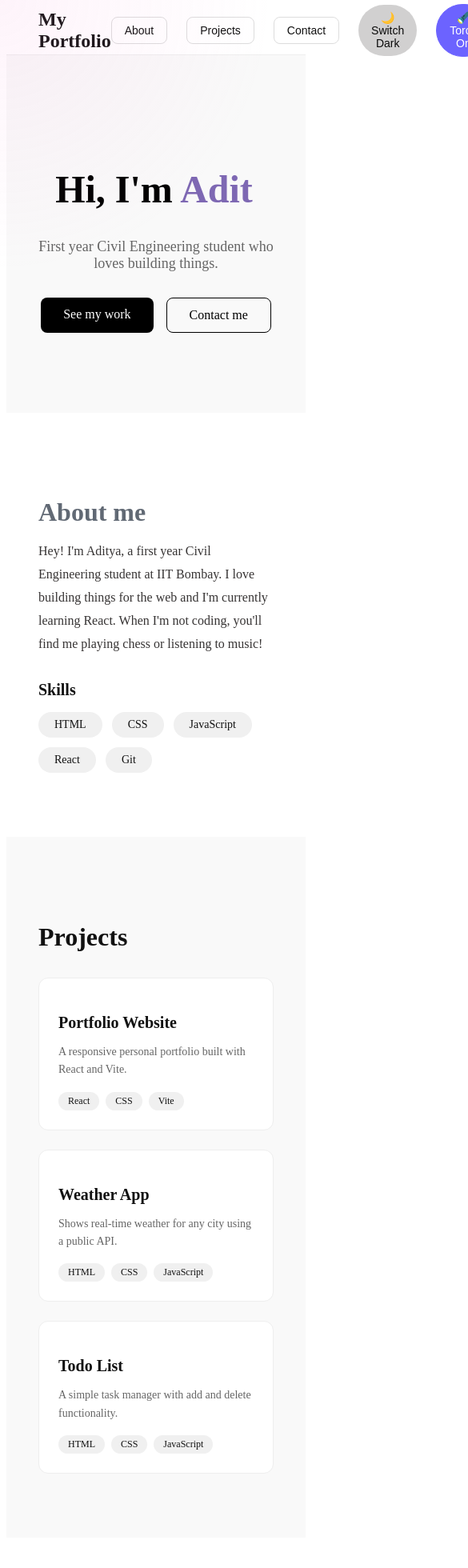
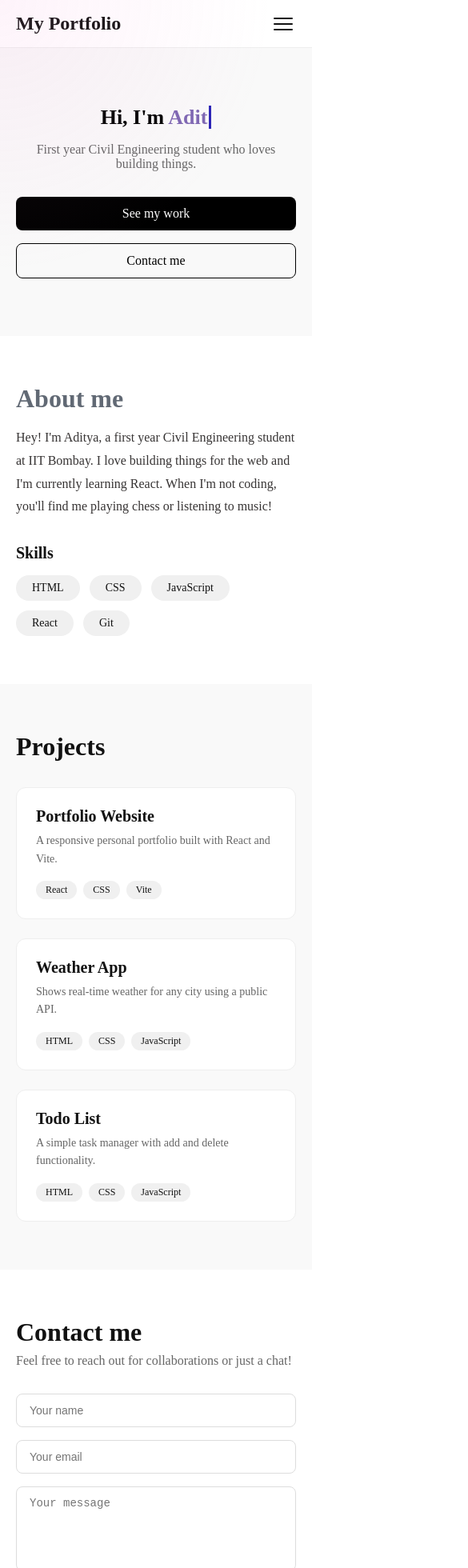
Before and after one commit to Aditya-Kiran7/my-portfolio, a React (Vite) app: page / in a window 390 px wide. Shown: the top 1960 px of the page at 80% size, 585 px wide, since content can reach past the window. Built offline with nearby package versions, Linux system fonts and the light colour scheme.

Commit message:
removed a responsive bug and added a menu bar for smaller devices

```diff
--- a/src/components/About.jsx
+++ b/src/components/About.jsx
@@ -1,17 +1,26 @@
 function About({ isDark }) {
   return (
-    <section id="about" style={{
+    <section id="about" className="about-section" style={{
       padding: '80px 40px',
       maxWidth: '800px',
       margin: '0 auto',
     }}>
-      <h2 style={{ fontSize: '32px', marginBottom: '16px', color: isDark ? '#fff' : '#616974ff', }}>About me</h2>
-      <p style={{ fontSize: '16px', color: isDark ? '#aaa' : '#373434ff', lineHeight: '1.8', marginBottom: '32px' }}>
+      <h2 style={{ fontSize: '32px', marginBottom: '16px', color: isDark ? '#fff' : '#616974ff' }}>
+        About me
+      </h2>
+      <p style={{
+        fontSize: '16px',
+        color: isDark ? '#aaa' : '#373434ff',
+        lineHeight: '1.8',
+        marginBottom: '32px',
+      }}>
         Hey! I'm Aditya, a first year Civil Engineering student at IIT Bombay.
         I love building things for the web and I'm currently learning React.
         When I'm not coding, you'll find me playing chess or listening to music!
       </p>
-      <h3 style={{ fontSize: '20px', marginBottom: '16px', color: isDark ? '#fff' : '#111' }}>Skills</h3>
+      <h3 style={{ fontSize: '20px', marginBottom: '16px', color: isDark ? '#fff' : '#111' }}>
+        Skills
+      </h3>
       <div style={{ display: 'flex', flexWrap: 'wrap', gap: '12px' }}>
         {['HTML', 'CSS', 'JavaScript', 'React', 'Git'].map((skill) => (
           <span key={skill} style={{
@@ -20,7 +29,9 @@ function About({ isDark }) {
             padding: '8px 20px',
             borderRadius: '999px',
             fontSize: '14px',
-          }}>{skill}</span>
+          }}>
+            {skill}
+          </span>
         ))}
       </div>
     </section>
--- a/src/components/Contact.jsx
+++ b/src/components/Contact.jsx
@@ -1,44 +1,57 @@
 function Contact({ isDark }) {
+  const inputStyle = {
+    flex: 1,
+    padding: '12px 16px',
+    borderRadius: '8px',
+    border: `1px solid ${isDark ? '#333' : '#ddd'}`,
+    backgroundColor: isDark ? '#1a1a1a' : '#fff',
+    color: isDark ? '#fff' : '#111',
+    fontSize: '14px',
+    width: '100%',
+  }
+
   return (
-    <section id="contact" style={{
+    <section id="contact" className="contact-section" style={{
       padding: '80px 40px',
       maxWidth: '800px',
       margin: '0 auto',
     }}>
-      <h2 style={{ fontSize: '32px', marginBottom: '8px', color: isDark ? '#fff' : '#111',}}>Contact me</h2>
+      <h2 style={{ fontSize: '32px', marginBottom: '8px', color: isDark ? '#fff' : '#111' }}>
+        Contact me
+      </h2>
       <p style={{ color: isDark ? '#aaa' : '#666', marginBottom: '32px' }}>
         Feel free to reach out for collaborations or just a chat!
       </p>
-      <div style={{ display: 'flex', flexDirection: 'column', gap: '16px' }}>
-        <div style={{ display: 'flex', gap: '16px' }}>
-          <input type="text" placeholder="Your name" style={{
-            flex: 1, padding: '12px 16px', borderRadius: '8px',
-            border: `1px solid ${isDark ? '#333' : '#ddd'}`,
-            backgroundColor: isDark ? '#1a1a1a' : '#fff',
-            color: isDark ? '#fff' : '#111',
-            fontSize: '14px',
-          }} />
-          <input type="email" placeholder="Your email" style={{
-            flex: 1, padding: '12px 16px', borderRadius: '8px',
-            border: `1px solid ${isDark ? '#333' : '#ddd'}`,
-            backgroundColor: isDark ? '#1a1a1a' : '#fff',
-            color: isDark ? '#fff' : '#111',
-            fontSize: '14px',
-          }} />
+
+      <div className="contact-row">
+        {/* Name + Email row — stacks on mobile via CSS */}
+        <div className="contact-name-email">
+          <input type="text" placeholder="Your name" style={inputStyle} />
+          <input type="email" placeholder="Your email" style={inputStyle} />
         </div>
-        <textarea placeholder="Your message" rows={5} style={{
-          padding: '12px 16px', borderRadius: '8px',
-          border: `1px solid ${isDark ? '#333' : '#ddd'}`,
-          backgroundColor: isDark ? '#1a1a1a' : '#fff',
-          color: isDark ? '#fff' : '#111',
-          fontSize: '14px', resize: 'none',
-        }} />
+
+        <textarea
+          placeholder="Your message"
+          rows={5}
+          style={{
+            ...inputStyle,
+            resize: 'none',
+            flex: 'unset',
+          }}
+        />
+
         <button style={{
           backgroundColor: isDark ? '#fff' : 'black',
           color: isDark ? '#111' : 'white',
-          padding: '14px', borderRadius: '8px',
-          border: 'none', fontSize: '16px', cursor: 'pointer',
-        }}>Send message</button>
+          padding: '14px',
+          borderRadius: '8px',
+          border: 'none',
+          fontSize: '16px',
+          cursor: 'pointer',
+          width: '100%',
+        }}>
+          Send message
+        </button>
       </div>
     </section>
   )
--- a/src/components/Hero.jsx
+++ b/src/components/Hero.jsx
@@ -8,29 +8,24 @@ function Hero({ isDark }) {
   useEffect(() => {
     const timeout = setTimeout(() => {
       if (!isDeleting) {
-        // typing
         if (displayText.length < fullText.length) {
           setDisplayText(fullText.slice(0, displayText.length + 1))
         } else {
-          // finished typing, wait then start deleting
           setTimeout(() => setIsDeleting(true), 1000)
         }
       } else {
-        // deleting
         if (displayText.length > 0) {
           setDisplayText(fullText.slice(0, displayText.length - 1))
         } else {
-          // finished deleting, start typing again
           setIsDeleting(false)
         }
       }
     }, isDeleting ? 80 : 150)
-
     return () => clearTimeout(timeout)
   }, [displayText, isDeleting])
 
   return (
-    <section  style={{
+    <section className="hero-section" style={{
       display: 'flex',
       flexDirection: 'column',
       alignItems: 'center',
@@ -38,7 +33,6 @@ function Hero({ isDark }) {
       textAlign: 'center',
       padding: '100px 20px',
       backgroundColor: isDark ? '#000000' : '#f9f9f9',
-
     }}>
       <h1 style={{ fontSize: '48px', marginBottom: '16px', color: isDark ? '#f9f9f9' : '#000000' }}>
         Hi, I'm{' '}
@@ -47,26 +41,38 @@ function Hero({ isDark }) {
           borderRight: '3px solid #2c25b7ff',
           marginLeft: '2px',
           animation: 'blink 0.7s step-end infinite',
-        }}></span>
+        }} />
       </h1>
-      <p style={{ fontSize: '18px', color: isDark ? '#aaa' : '#666', maxWidth: '500px', marginBottom: '32px' }}>
+
+      <p style={{
+        fontSize: '18px',
+        color: isDark ? '#aaa' : '#666',
+        maxWidth: '500px',
+        marginBottom: '32px',
+        padding: '0 8px',
+      }}>
         First year Civil Engineering student who loves building things.
       </p>
-      <div style={{ display: 'flex', gap: '16px' }}>
+
+      <div className="hero-buttons" style={{ display: 'flex', gap: '16px' }}>
         <a href="#projects" className="hero" style={{
           backgroundColor: isDark ? '#fff' : 'black',
           color: isDark ? '#111' : 'white',
           padding: '12px 28px',
           borderRadius: '8px',
           textDecoration: 'none',
-        }}>See my work</a>
+        }}>
+          See my work
+        </a>
         <a href="#contact" className="hero" style={{
           border: `1px solid ${isDark ? '#fff' : 'black'}`,
           padding: '12px 28px',
           borderRadius: '8px',
           textDecoration: 'none',
           color: isDark ? '#fff' : 'black',
-        }}>Contact me</a>
+        }}>
+          Contact me
+        </a>
       </div>
     </section>
   )
--- a/src/components/Navbar.jsx
+++ b/src/components/Navbar.jsx
@@ -1,21 +1,9 @@
+import { useState } from 'react'
+
 function Navbar({ isDark, setIsDark, cursorGlow, setCursorGlow }) {
-  return (
-    <nav style={{
-      display: 'flex',
-      justifyContent: 'space-between',
-      alignItems: 'center',
-      padding: '0 40px',
-      height: '60px',
-      borderBottom: `1px solid ${isDark ? '#333' : '#eee'}`,
-      position: 'sticky',
-      top: 0,
-      backgroundColor: isDark ? '#111' : 'white',
+  const [menuOpen, setMenuOpen] = useState(false)
 
-    }}>
-      <h2  onClick={() => window.scrollTo({ top: 0, behavior: 'smooth' })} style={{ color: isDark ? '#fff' : '#111' }} >My Portfolio</h2>
-      <div style={{ display: 'flex', gap: '24px', alignItems: 'center' }}>
-
-  <button className="nav" onClick={() => document.getElementById('about').scrollIntoView({ behavior: 'smooth' })} style={{
+  const navBtnStyle = {
     color: isDark ? '#ccc' : '#111',
     padding: '8px 16px',
     borderRadius: '8px',
@@ -23,35 +11,47 @@ function Navbar({ isDark, setIsDark, cursorGlow, setCursorGlow }) {
     backgroundColor: 'transparent',
     fontSize: '14px',
     cursor: 'pointer',
-}}>About</button>
+  }
 
-<button onClick={() => document.getElementById('projects').scrollIntoView({ behavior: 'smooth' })} className="nav" style={{
-  color: isDark ? '#ccc' : '#111',
-  padding: '8px 16px',
-  borderRadius: '8px',
-  border: `1px solid ${isDark ? '#555' : '#ddd'}`,
-  backgroundColor: 'transparent',
-  fontSize: '14px',
-  cursor: 'pointer',
-}}>Projects</button>
+  const scrollTo = (id) => {
+    document.getElementById(id)?.scrollIntoView({ behavior: 'smooth' })
+    setMenuOpen(false)
+  }
 
-<button onClick={() => document.getElementById('contact').scrollIntoView({ behavior: 'smooth' })} className="nav" style={{
-  color: isDark ? '#ccc' : '#111',
-  padding: '8px 16px',
-  borderRadius: '8px',
-  border: `1px solid ${isDark ? '#555' : '#ddd'}`,
-  backgroundColor: 'transparent',
-  fontSize: '14px',
-  cursor: 'pointer',
-}}>Contact</button>
-        <button className="navbar-switch-gradient"
+  return (
+    <>
+      <nav style={{
+        display: 'flex',
+        justifyContent: 'space-between',
+        alignItems: 'center',
+        padding: '0 20px',
+        height: '60px',
+        borderBottom: `1px solid ${isDark ? '#333' : '#eee'}`,
+        position: 'sticky',
+        top: 0,
+        zIndex: 100,
+        backgroundColor: isDark ? '#111' : 'white',
+      }}>
+        <h2
+          onClick={() => window.scrollTo({ top: 0, behavior: 'smooth' })}
+          style={{ color: isDark ? '#fff' : '#111', cursor: 'pointer' }}
+        >
+          My Portfolio
+        </h2>
+
+        {/* Desktop nav links */}
+        <div className="nav-links">
+          <button className="nav" onClick={() => scrollTo('about')} style={navBtnStyle}>About</button>
+          <button className="nav" onClick={() => scrollTo('projects')} style={navBtnStyle}>Projects</button>
+          <button className="nav" onClick={() => scrollTo('contact')} style={navBtnStyle}>Contact</button>
+
+          <button
+            className="navbar-switch-gradient"
             onClick={() => setIsDark(!isDark)}
-
             style={{
-
-            backgroundColor: isDark ? 'rgba(87, 83, 83, 0.3)' : 'rgba(105, 100, 100, 0.3)',
+              backgroundColor: isDark ? 'rgba(87,83,83,0.3)' : 'rgba(105,100,100,0.3)',
               backdropFilter: 'blur(10px)',
-            color: isDark ? 'rgba(112, 104, 104, 1)' : '#0b0b0bff',
+              color: isDark ? 'rgba(112,104,104,1)' : '#0b0b0bff',
               border: 'none',
               padding: '8px 16px',
               borderRadius: '999px',
@@ -61,6 +61,7 @@ backdropFilter: 'blur(10px)',
           >
             {isDark ? '☀️ Switch Light' : '🌙 Switch Dark'}
           </button>
+
           <button
             onClick={() => setCursorGlow(!cursorGlow)}
             style={{
@@ -76,7 +77,69 @@ backdropFilter: 'blur(10px)',
             {cursorGlow ? '🔦 Torch On' : '🔦 Torch Off'}
           </button>
         </div>
+
+        {/* Hamburger button (mobile only) */}
+        <button
+          className="hamburger"
+          onClick={() => setMenuOpen(!menuOpen)}
+          aria-label="Toggle menu"
+        >
+          <span style={{ backgroundColor: isDark ? '#fff' : '#111', transform: menuOpen ? 'rotate(45deg) translate(5px, 5px)' : 'none' }} />
+          <span style={{ backgroundColor: isDark ? '#fff' : '#111', opacity: menuOpen ? 0 : 1 }} />
+          <span style={{ backgroundColor: isDark ? '#fff' : '#111', transform: menuOpen ? 'rotate(-45deg) translate(5px, -5px)' : 'none' }} />
+        </button>
       </nav>
+
+      {/* Mobile dropdown menu */}
+      <div
+        className={`mobile-menu ${menuOpen ? 'open' : ''}`}
+        style={{
+          backgroundColor: isDark ? '#111' : '#fff',
+          borderBottomColor: isDark ? '#333' : '#eee',
+          position: 'sticky',
+          top: '60px',
+          zIndex: 99,
+        }}
+      >
+        <button className="nav" onClick={() => scrollTo('about')} style={navBtnStyle}>About</button>
+        <button className="nav" onClick={() => scrollTo('projects')} style={navBtnStyle}>Projects</button>
+        <button className="nav" onClick={() => scrollTo('contact')} style={navBtnStyle}>Contact</button>
+
+        <button
+          className="navbar-switch-gradient"
+          onClick={() => { setIsDark(!isDark); setMenuOpen(false) }}
+          style={{
+            backgroundColor: isDark ? 'rgba(87,83,83,0.3)' : 'rgba(105,100,100,0.3)',
+            backdropFilter: 'blur(10px)',
+            color: isDark ? 'rgba(112,104,104,1)' : '#0b0b0bff',
+            border: 'none',
+            padding: '8px 16px',
+            borderRadius: '999px',
+            cursor: 'pointer',
+            fontSize: '14px',
+            textAlign: 'left',
+          }}
+        >
+          {isDark ? '☀️ Switch Light' : '🌙 Switch Dark'}
+        </button>
+
+        <button
+          onClick={() => { setCursorGlow(!cursorGlow); setMenuOpen(false) }}
+          style={{
+            backgroundColor: cursorGlow ? '#6c63ff' : 'transparent',
+            color: cursorGlow ? '#fff' : isDark ? '#ccc' : '#111',
+            border: '1px solid #6c63ff',
+            padding: '8px 16px',
+            borderRadius: '999px',
+            cursor: 'pointer',
+            fontSize: '14px',
+            textAlign: 'left',
+          }}
+        >
+          {cursorGlow ? '🔦 Torch On' : '🔦 Torch Off'}
+        </button>
+      </div>
+    </>
   )
 }
 
--- a/src/components/Projects.jsx
+++ b/src/components/Projects.jsx
@@ -20,18 +20,15 @@ const projects = [
 
 function Projects({ isDark }) {
   return (
-    <section id="projects" style={{
+    <section id="projects" className="projects-section" style={{
       padding: '80px 40px',
       backgroundColor: isDark ? '#000000' : '#f9f9f9',
-
     }}>
       <div style={{ maxWidth: '800px', margin: '0 auto' }}>
-        <h2 style={{ fontSize: '32px', marginBottom: '32px', color: isDark ? '#fff' : '#111' }}>Projects</h2>
-        <div style={{
-          display: 'grid',
-          gridTemplateColumns: 'repeat(auto-fit, minmax(220px, 1fr))',
-          gap: '24px',
-        }}>
+        <h2 style={{ fontSize: '32px', marginBottom: '32px', color: isDark ? '#fff' : '#111' }}>
+          Projects
+        </h2>
+        <div className="projects-grid">
           {projects.map((project) => (
             <ProjectCard
               key={project.title}
--- a/src/styles.css
+++ b/src/styles.css
@@ -1,58 +1,208 @@
+* {
+  box-sizing: border-box;
+  margin: 0;
+  padding: 0;
+  transition: background-color 0.6s ease, color 0.35s ease, border-color 0.3s ease, transform 0.2s ease, box-shadow 0.2s ease;
+}
+
+html, body {
+  overflow-x: hidden;
+  width: 100%;
+}
+
+@keyframes blink {
+  0%, 100% { opacity: 1; }
+  50% { opacity: 0; }
+}
+
+@keyframes colorCycle {
+  0%   { filter: hue-rotate(0deg); }
+  100% { filter: hue-rotate(360deg); }
+}
+
+/* Navbar */
+.navbar-switch-gradient {
+  animation: colorCycle var(--grad-speed, 2s) linear infinite;
+  transition: transform 0.2s ease, box-shadow 0.2s ease;
+  cursor: pointer;
+}
+
+.nav {
+  transition: transform 0.2s ease, box-shadow 0.2s ease;
+  cursor: pointer;
+}
+.nav:hover {
+  transform: translateY(-2px);
+  box-shadow: 0 12px 24px rgba(57, 120, 220, 0.1);
+}
+
+.nav-links {
+  display: flex;
+  gap: 24px;
+  align-items: center;
+  flex-wrap: nowrap;
+}
+
+/* hamburger hidden by default */
+.hamburger {
+  display: none;
+  flex-direction: column;
+  gap: 5px;
+  cursor: pointer;
+  background: none;
+  border: none;
+  padding: 4px;
+  z-index: 200;
+}
+.hamburger span {
+  display: block;
+  width: 24px;
+  height: 2px;
+  border-radius: 2px;
+  transition: all 0.3s ease;
+}
+
+/* mobile drawer */
+.mobile-menu {
+  display: none;
+  flex-direction: column;
+  gap: 12px;
+  padding: 16px 24px 20px;
+  border-bottom-width: 1px;
+  border-bottom-style: solid;
+}
+.mobile-menu.open {
+  display: flex;
+}
+.mobile-menu button {
+  width: 100%;
+  text-align: left;
+}
+
+/* Hero */
+.hero {
+  transition: transform 0.2s ease, box-shadow 0.2s ease;
+  cursor: pointer;
+}
+.hero:hover {
+  transform: translateY(-5px);
+  box-shadow: 0 12px 24px rgba(1, 18, 249, 0.1);
+}
+
+/* Projects */
 .project-card {
   transition: transform 0.2s ease, box-shadow 0.2s ease;
   cursor: pointer;
-}
-.nav{
-  transition: transform 0.2s ease, box-shadow 0.2s ease;
-  cursor: pointer;
-}
-.nav:hover{
-  transform : translateY(-2px);
-  box-shadow: 0 12px 24px rgba(57, 120, 220, 0.1);
-}
-
-.nav-switch:hover {
-  border-color: #ecebff;
-  color: #6c63ff;
-}
-.hero{
-  transition: transform 0.2s ease, box-shadow 0.2s ease;
-  cursor: pointer;
-}
-.hero:hover{
-  transform : translateY(-5px);
-  box-shadow: 0 12px 24px rgba(1, 18, 249, 0.1);
 }
 .project-card:hover {
   transform: translateY(-6px);
   box-shadow: 0 12px 24px rgba(12, 18, 208, 0.1);
 }
 
+.projects-grid {
+  display: grid;
+  grid-template-columns: repeat(auto-fit, minmax(220px, 1fr));
+  gap: 24px;
+}
+
+/* Contact */
+.contact-row {
+  display: flex;
+  flex-direction: column;
+  gap: 16px;
+}
+.contact-name-email {
+  display: flex;
+  gap: 16px;
+}
+
+/* Buttons */
 .btn-primary:hover {
   opacity: 0.85;
   transform: scale(1.03);
   transition: all 0.2s ease;
 }
-
 .nav-link:hover {
   opacity: 0.6;
   transition: opacity 0.2s ease;
 }
-* {
-  transition: background-color 0.6s ease, color 0.35s ease, border-color 0.3s ease, transform 0.2s ease, box-shadow 0.2s ease;
-}
-@keyframes blink {
-
-  0%, 100% { opacity: 1; }
-  50% { opacity: 0; }
-}
-@keyframes colorCycle {
-  0%   { filter: hue-rotate(0deg); }
-  100% { filter: hue-rotate(360deg); }
+.nav-switch:hover {
+  border-color: #ecebff;
+  color: #6c63ff;
 }
 
-.navbar-switch-gradient {
-  animation: colorCycle var(--grad-speed, 2s) linear infinite;
-  transition: transform 0.2s ease, box-shadow 0.2s ease;
-  cursor: pointer;
+/* ─── RESPONSIVE ────────────────────────────────────────────────── */
+
+/* Tablet */
+@media (max-width: 900px) {
+  .projects-grid {
+    grid-template-columns: repeat(2, 1fr);
+  }
 }
+
+/* Mobile */
+@media (max-width: 768px) {
+  /* Navbar: hide desktop links, show hamburger */
+  .nav-links {
+    display: none;
+  }
+  .hamburger {
+    display: flex;
+  }
+
+  /* Hero */
+  .hero-section {
+    padding: 72px 20px !important;
+  }
+  .hero-section h1 {
+    font-size: 32px !important;
+  }
+  .hero-section p {
+    font-size: 16px !important;
+  }
+  .hero-buttons {
+    flex-direction: column;
+    align-items: center;
+    width: 100%;
+  }
+  .hero-buttons a {
+    width: 100%;
+    text-align: center;
+  }
+
+  /* About */
+  .about-section {
+    padding: 60px 20px !important;
+  }
+
+  /* Projects */
+  .projects-section {
+    padding: 60px 20px !important;
+  }
+  .projects-grid {
+    grid-template-columns: 1fr !important;
+  }
+
+  /* Contact */
+  .contact-section {
+    padding: 60px 20px !important;
+  }
+  .contact-name-email {
+    flex-direction: column;
+  }
+
+  /* Footer */
+  .footer-section {
+    padding: 24px 20px !important;
+  }
+}
+
+/* Small phones */
+@media (max-width: 400px) {
+  .hero-section h1 {
+    font-size: 26px !important;
+  }
+  .projects-grid {
+    grid-template-columns: 1fr !important;
+  }
+}
```
Also changed, not shown: src/components/Footer.jsx (+13 -11 lines). Lines whose indentation alone changed are shown as unchanged.
